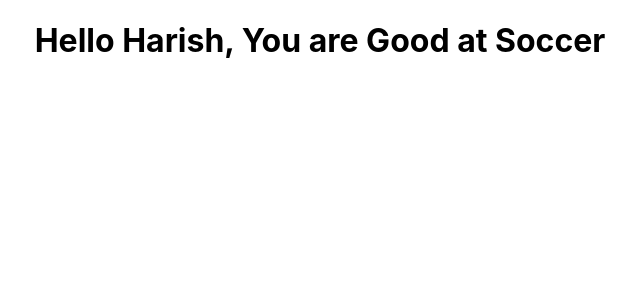
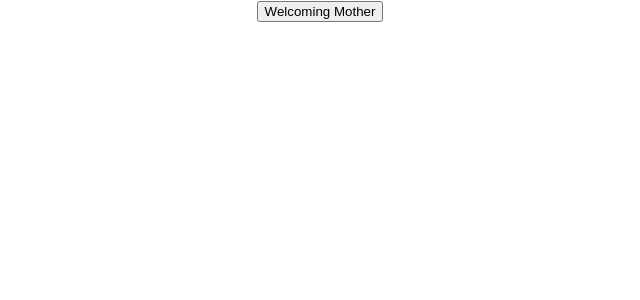
Before and after one commit to Dinesh107/RFS10amMar24Besant, a React (Create React App) app: page / in a window 1280 px wide. Shown: the top 300 px of the page, without its empty margins (320-960 px from the left). Built offline with nearby package versions, Linux system fonts and the light colour scheme.

Commit message:
SecondCommitUpdatedCode

```diff
--- a/src/App.js
+++ b/src/App.js
@@ -6,14 +6,17 @@ import StatePractice from './Components/StatePractice';
 import DestructurePractice from './Components/DestructurePracticeFc';
 import DestructurePracticeFc from './Components/DestructurePracticeFc';
 import DestructurePracticeCc from './Components/DestructurePracticeCc';
+import MotherComponent from './Components/MotherComponent';
 
 function App() {
   return (
     <div className="App">
 
+      <MotherComponent/>
+
        {/* <DestructurePracticeFc name="Jeeva"  sportsName="Football"/> */}
 
-       <DestructurePracticeCc name= "Harish" sportsName= "Soccer"/>
+       {/* <DestructurePracticeCc name= "Harish" sportsName= "Soccer"/> */}
 
       {/* name="Jeeva"  sportsName="Football" */}
 
--- /dev/null
+++ b/src/Components/DaughterComp.js
@@ -0,0 +1,11 @@
+import React from 'react'
+
+function DaughterComp(props) {
+  return (
+    <div>
+        <button onClick={props.welcomeMotherHandler} >Welcoming Mother</button>
+    </div>
+  )
+}
+
+export default DaughterComp
--- /dev/null
+++ b/src/Components/MotherComponent.js
@@ -0,0 +1,34 @@
+import React, { Component } from 'react'
+import DaughterComp from './DaughterComp';
+
+class MotherComponent extends Component {
+
+  constructor(props) {
+    super(props)
+
+    this.state = {
+
+       motherName: 'Parvathi ammal'
+
+    }
+
+    this.welcomingMother = this.welcomingMother.bind(this)
+
+   }
+
+  welcomingMother() {
+
+       alert(`Hello ${this.state.motherName}`);
+
+  }
+
+  render() {
+    return (
+      <div>
+        <DaughterComp welcomeMotherHandler = {this.welcomingMother} />
+      </div>
+    )
+  }
+}
+
+export default MotherComponent
```
